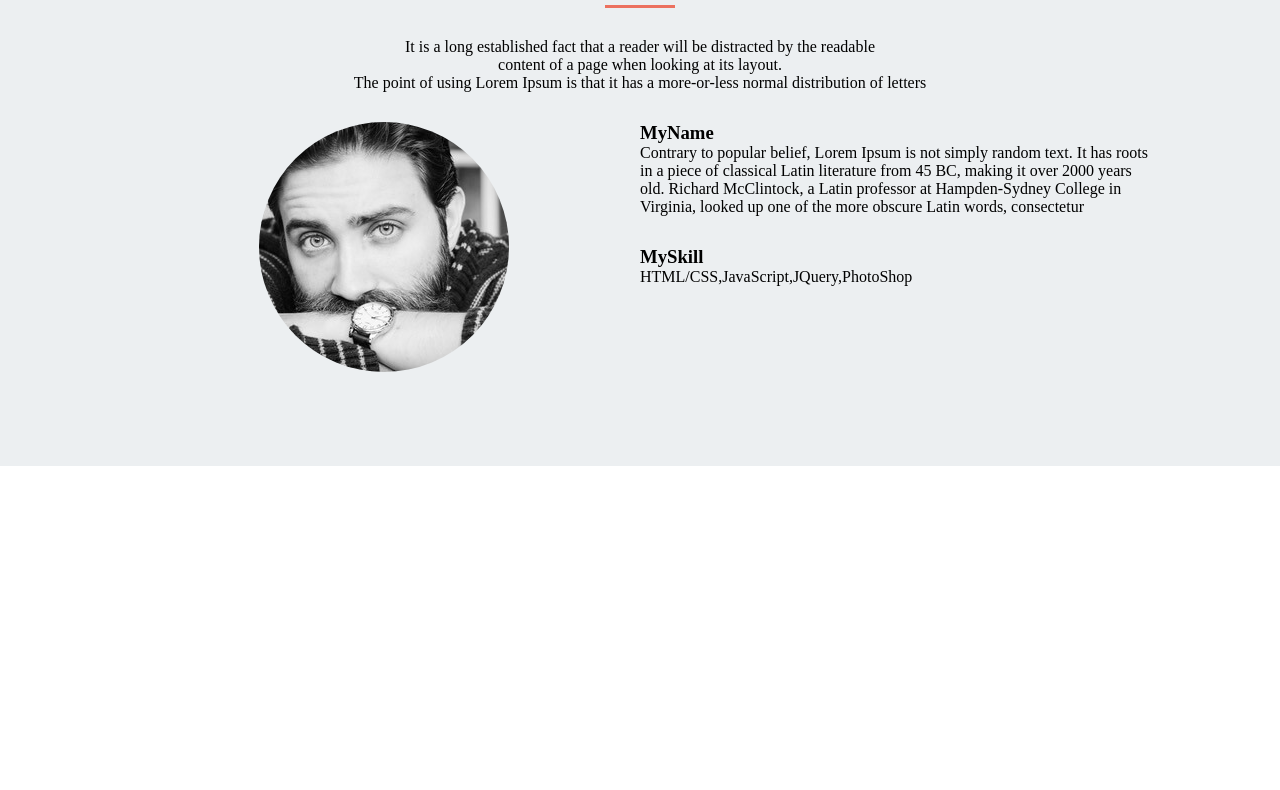
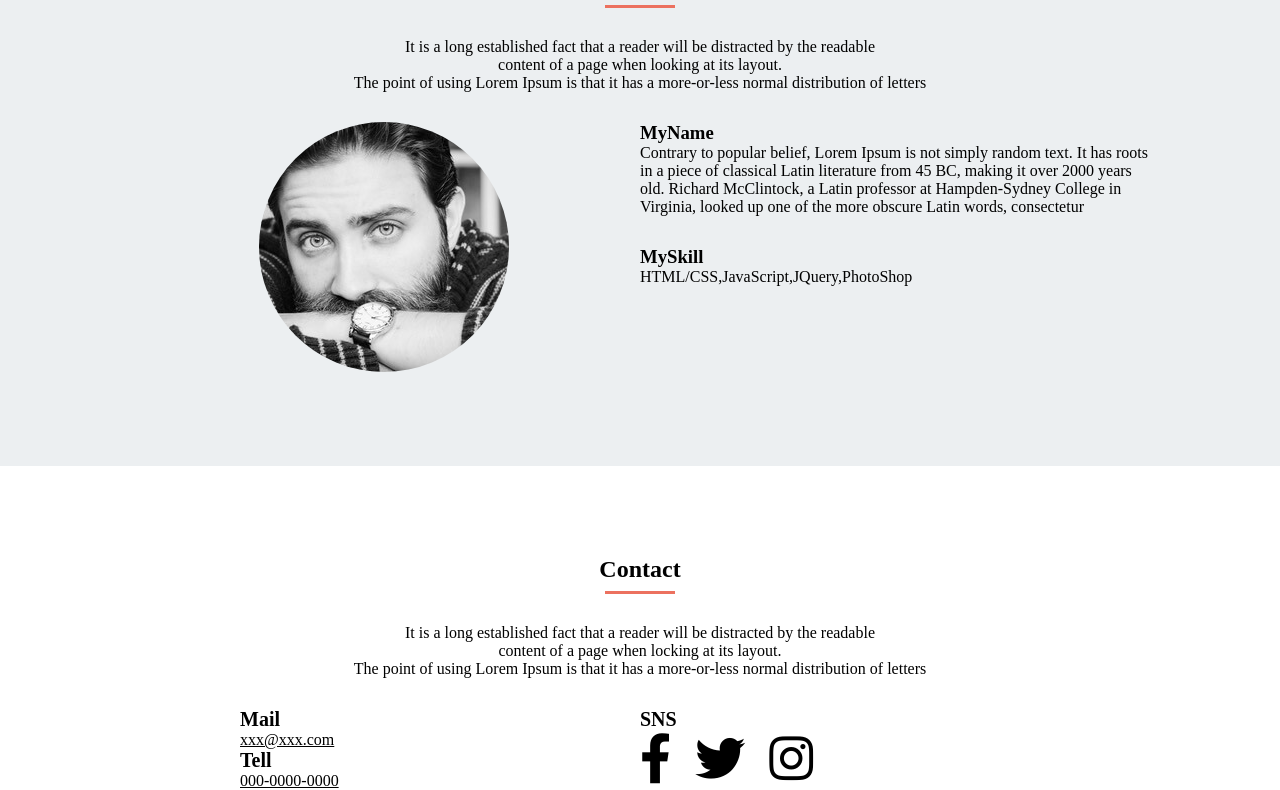
Before and after one commit to Lucana0725/my_site, a plain HTML site: page index.html in a window 1280 px wide. Shown: the part 2211-3001 px from the top of the page. Before the commit the page ends 2677 px from the top, so only its background shows below. Drawn offline with Linux system fonts and the light colour scheme.

Commit message:
[Finish]ProfileとContactの作成

```diff
--- a/css/styles.css
+++ b/css/styles.css
@@ -290,6 +290,65 @@ main {
   margin-bottom: 0;
 }
 
+
+/*Contact関係*/
+.contact-body {
+  width: 800px;
+  padding-top: 90px;
+  margin: 0 auto;
+  text-align: center;
+}
+
+.contact-items {
+  display: flex;
+  text-align: left;
+  justify-content: center;
+  margin-top: 30px;
+}
+
+.contact-left {
+  width: 400px;
+}
+.contact-left-contents {
+  margin: 0 auto;
+}
+.contact-left-contents > h3 {
+  font-size: 20px;
+}
+.contact-left-contents > a {
+  color: #000000;
+}
+/*.mail {*/
+/*  margin: 0 auto;*/
+/*}*/
+
+/*.contact-right {*/
+/*  width: 400px;*/
+/*}*/
+
+.contact-right {
+  width: 400px;
+}
+
+.sns > h3 {
+  font-size: 20px;
+}
+
+.sns > span {
+  font-size: 50px;
+  margin-right: 20px;
+  color: #000000;
+}
+.sns > span:last-child {
+  margin-right: 0;
+}
+
+
+
+
+
+
+
 /*フッター関係*/
 footer {
   background-color: olive;
--- a/index.html
+++ b/index.html
@@ -4,6 +4,8 @@
     <meta charset="utf-8">
     <title>MySite</title>
     <link rel="stylesheet" href="css/styles.css">
+     <link rel ="stylesheet" href="https://cdnjs.cloudflare.com/ajax/libs/font-awesome/5.15.4/css/all.min.css">
+  <title>test</title>
   </head>
   <body>
     <header>
@@ -124,6 +126,46 @@
           </div>
         </div>
       </section>
+      <section class="contact">
+        <div class="contact-body">
+          <h2>Contact</h2>
+          <div class="underline"></div>
+          <div class="contact-index">
+            <p>It is a long established fact that a reader will be distracted by the readable</p>
+            <p>content of a page when locking at its layout.</p>
+            <p>The point of using Lorem Ipsum is that it has a more-or-less normal distribution of letters</p>
+          </div>
+          <div class="contact-items">
+            <div class="contact-left">
+              <div class="contact-left-contents">
+                <h3 class="mail">Mail</h3>
+                <a href="#">xxx@xxx.com</a>
+                <h3 class="tel">Tell</h3>
+                <a href="#">000-0000-0000</a>
+              </div>
+              <!--<div class="mail">-->
+              <!--  <h3>Mail</h3>-->
+              <!--  <a href="#">xxx@xxx.com</a>-->
+              <!--</div>-->
+              <!--<div class="tel">-->
+              <!--  <h3>Tell</h3>-->
+              <!--  <a href="#">000-0000-0000</a>-->
+              <!--</div>-->
+            </div>
+            <div class="contact-right">
+              <div class="sns">
+                <h3>SNS</h3>
+                <!--<span><a href="#"><i class="fab fa-facebook-f"></i></a></span>-->
+                <!--<span><a href="#"><i class="fab fa-twitter"></i></a></span>-->
+                <!--<span><a href="#"><i class="fab fa-instagram"></i></a></span>-->
+                <span><i class="fab fa-facebook-f"></i></span>
+                <span><i class="fab fa-twitter"></i></span>
+                <span><i class="fab fa-instagram"></i></span>
+              </div>
+            </div>
+          </div>
+        </div>
+      </section>
     </main>
     <footer>
       <p>c</p>
```
